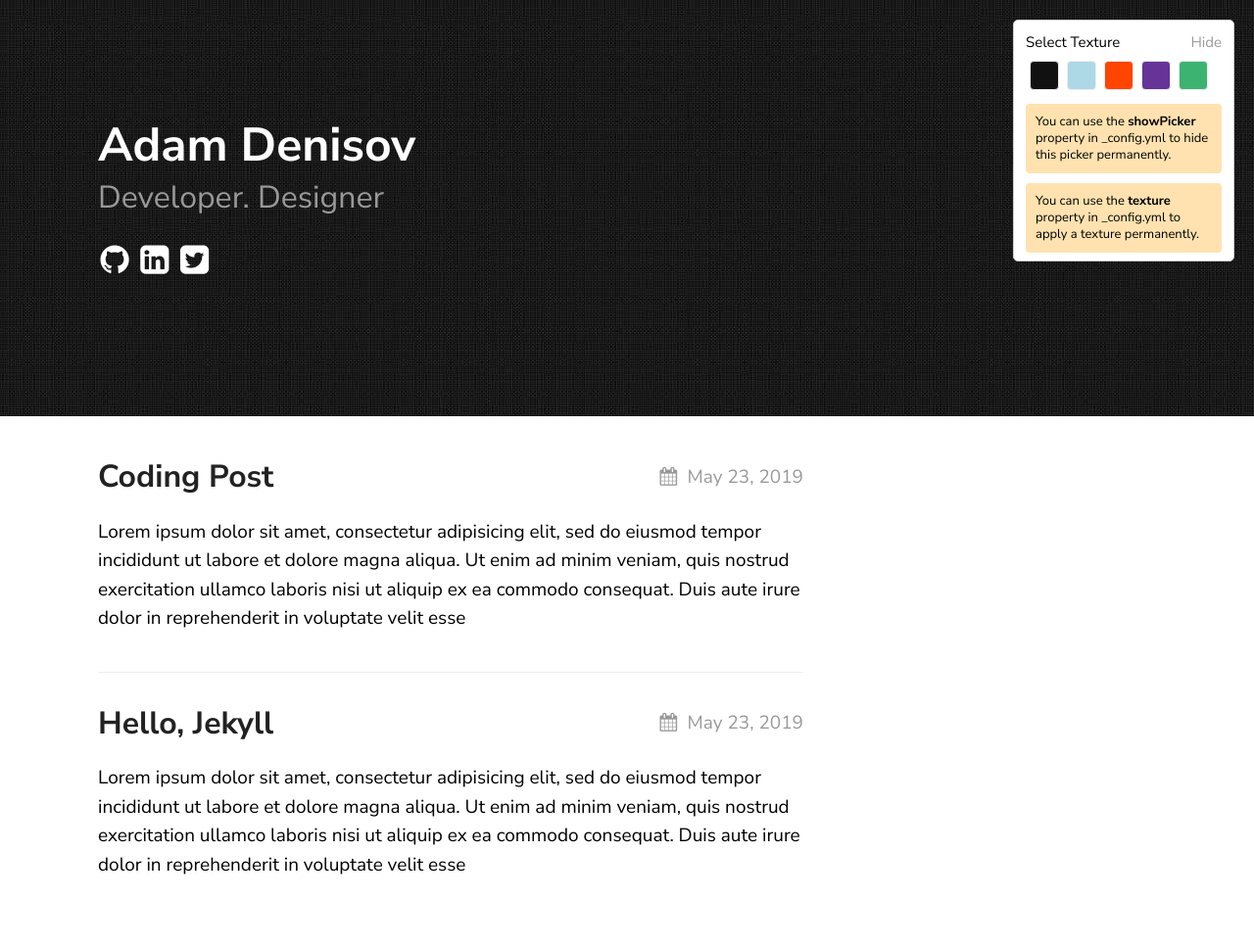
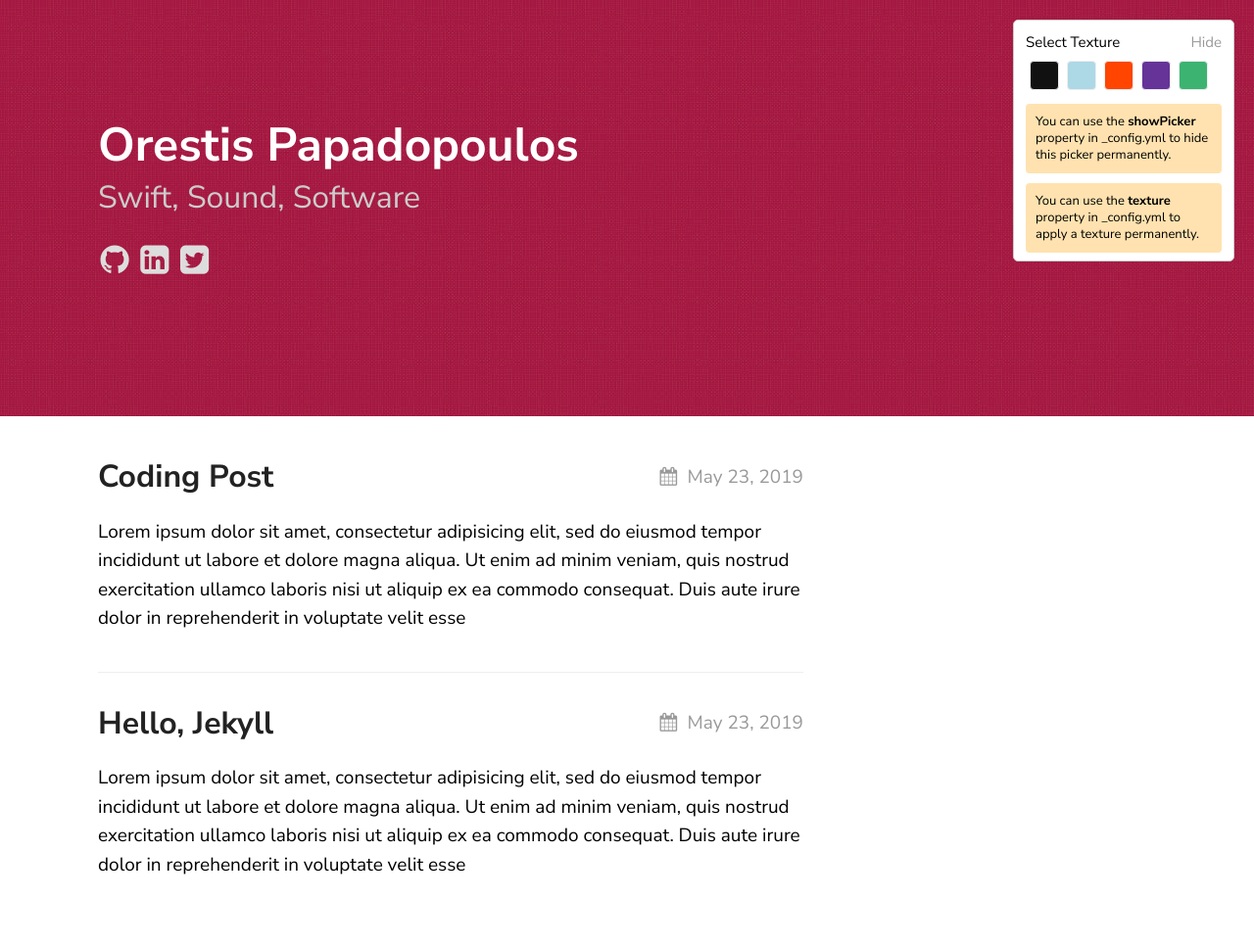
Before and after one commit to orjpap/orjpap.github.io, a Jekyll site: the page built from index.md, in a window 1280 px wide. Shown: the whole page at 98% size. Built offline with Jekyll 4.4.1, drawn with Linux system fonts in a browser that asks for light colours.

Commit message:
Github pages installation

```diff
--- a/_config.yml
+++ b/_config.yml
@@ -1,12 +1,12 @@
-title: Texture Theme
-author: GitHub User
-email: your-email@domain.com
+remote_theme: thelehhman/texture
+title: orjpap Blog
+author: Orestis Papadopoulos
+email: orjpap@gmail.com
 description: > # this means to ignore newlines until "show_exerpts:"
   Write an awesome description for your new site here. You can edit this
   line in _config.yml. It will appear in your document head meta (for
   Google search results) and in your feed.xml site description.
 show_excerpts: true # set to true to show excerpts on the homepage
-baseurl: /texture
 
 # Minima date format
 # refer to http://shopify.github.io/liquid/filters/date/ if you want to customize this
@@ -15,10 +15,10 @@ sass:
 
 permalink: /posts/:title/
 texture:
-  title: Adam Denisov
-  tagline: Developer. Designer
+  title: Orestis Papadopoulos
+  tagline: Swift, Sound, Software
   date_format: "%b %-d, %Y"
-  style: black
+  style: red
   showNav: false
   showPicker: true
 
@@ -36,7 +36,7 @@ texture:
 # - about.md
 
 # Build settings
-# theme: texture
+theme: texture
 
 plugins:
   - jekyll-seo-tag
```
